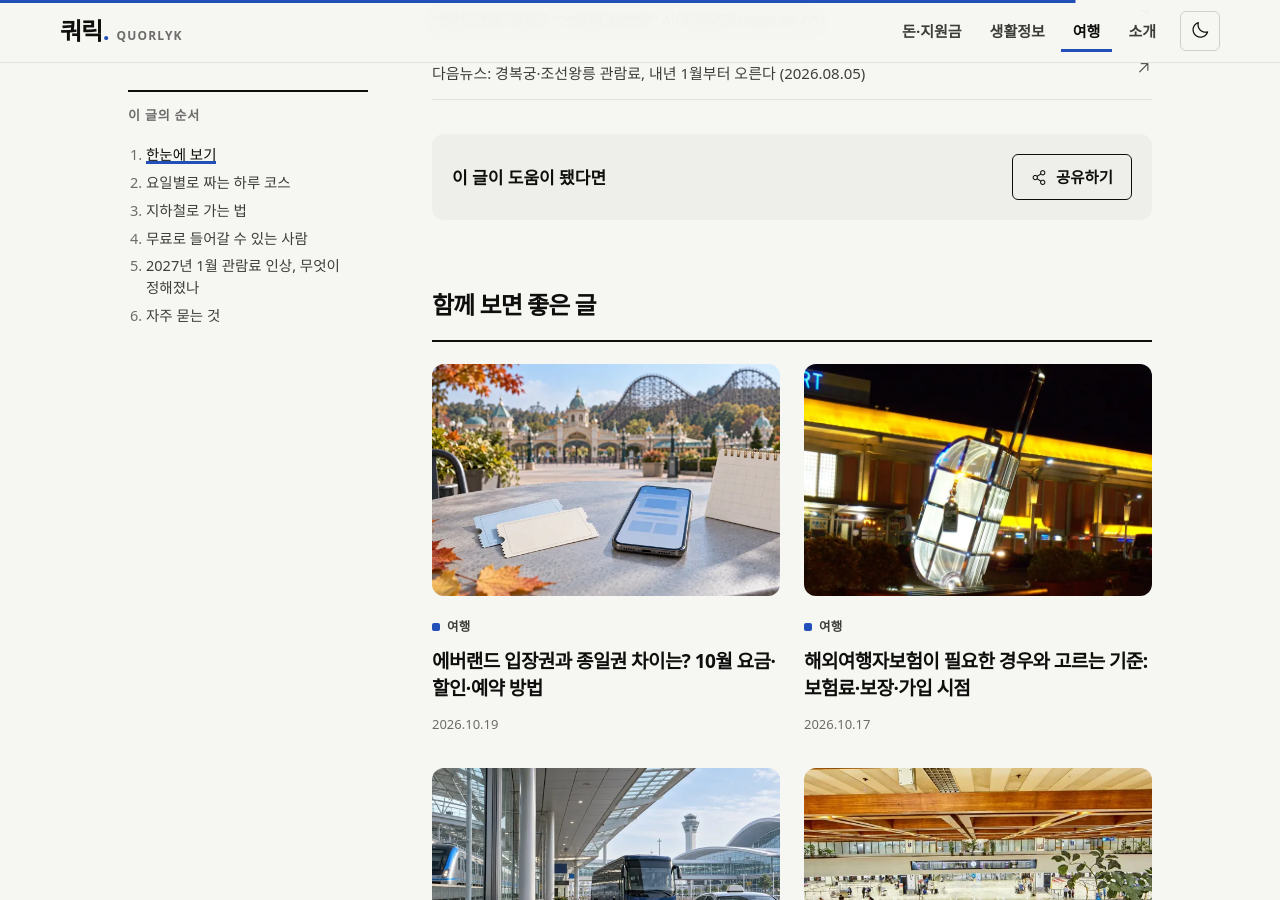
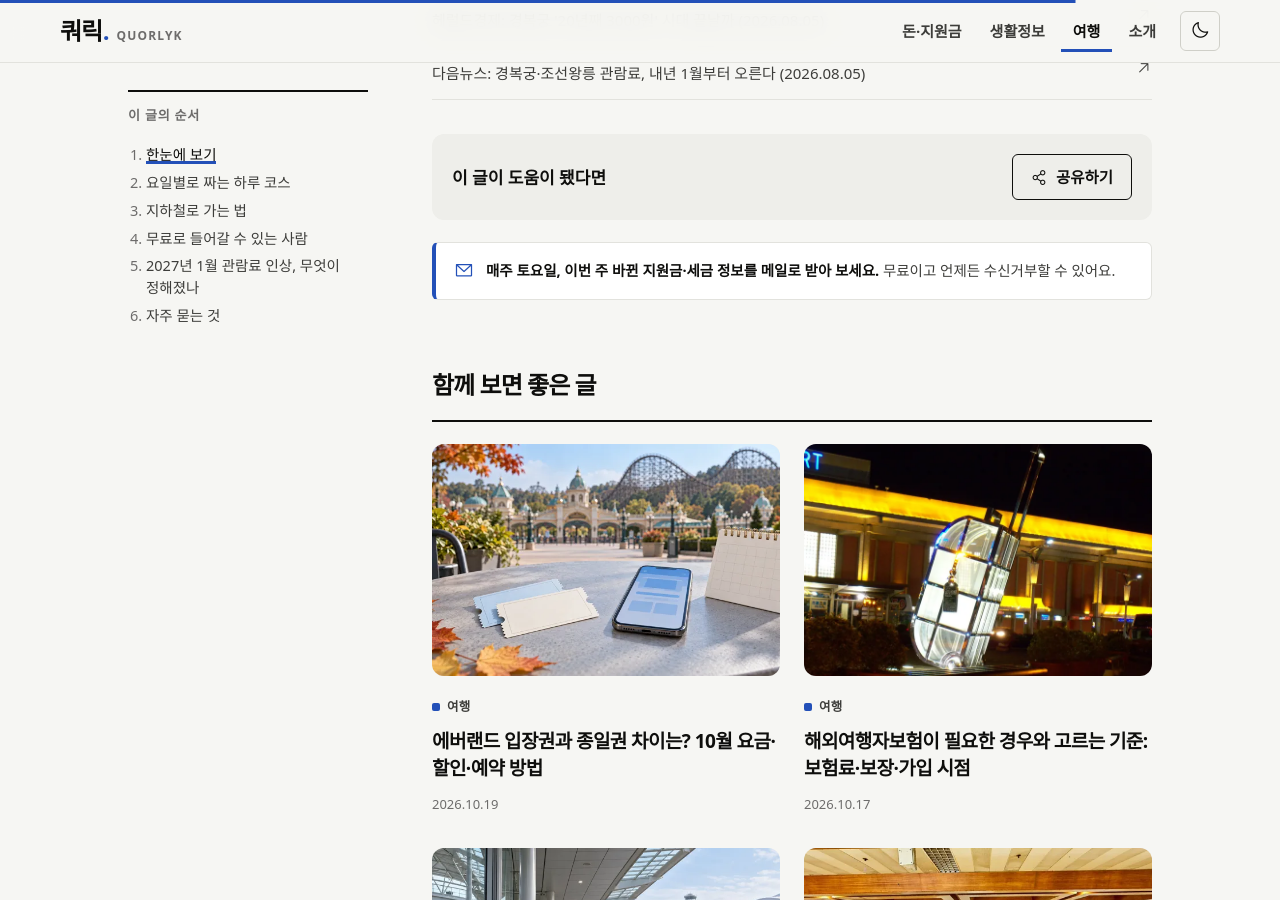
Before and after one commit to ekgoddlek0-dotcom/quorlyk-site, a Jekyll site: the page built from _posts/2026-10-08-seoul-palaces-fee-closing-days.md, in a window 1280 px wide and 900 px high, scrolled down 4891 px. Built offline with Jekyll 4.4.1, drawn with Linux system fonts in a browser that asks for light colours; some web fonts are replaced.

Commit message:
글 끝에 주간 뉴스레터 구독 안내 추가
Co-Authored-By: Claude Opus 5.5 <noreply@anthropic.com>

```diff
--- a/_layouts/post.html
+++ b/_layouts/post.html
@@ -47,6 +47,8 @@ layout: default
       <button type="button" class="btn" id="share"><i class="ph ph-share-network"></i>공유하기</button>
     </div>
 
+    <a class="verified" href="https://quorlyk.substack.com/subscribe" rel="noopener"><i class="ph ph-envelope-simple"></i><span><b>매주 토요일, 이번 주 바뀐 지원금·세금 정보를 메일로 받아 보세요.</b> 무료이고 언제든 수신거부할 수 있어요.</span></a>
+
     {% assign rel = site.posts | where: "category", page.category | where_exp: "p", "p.url != page.url" %}
     {% assign more = site.posts | where_exp: "p", "p.category != page.category" %}
     <section class="related" aria-label="함께 보면 좋은 글">
```
